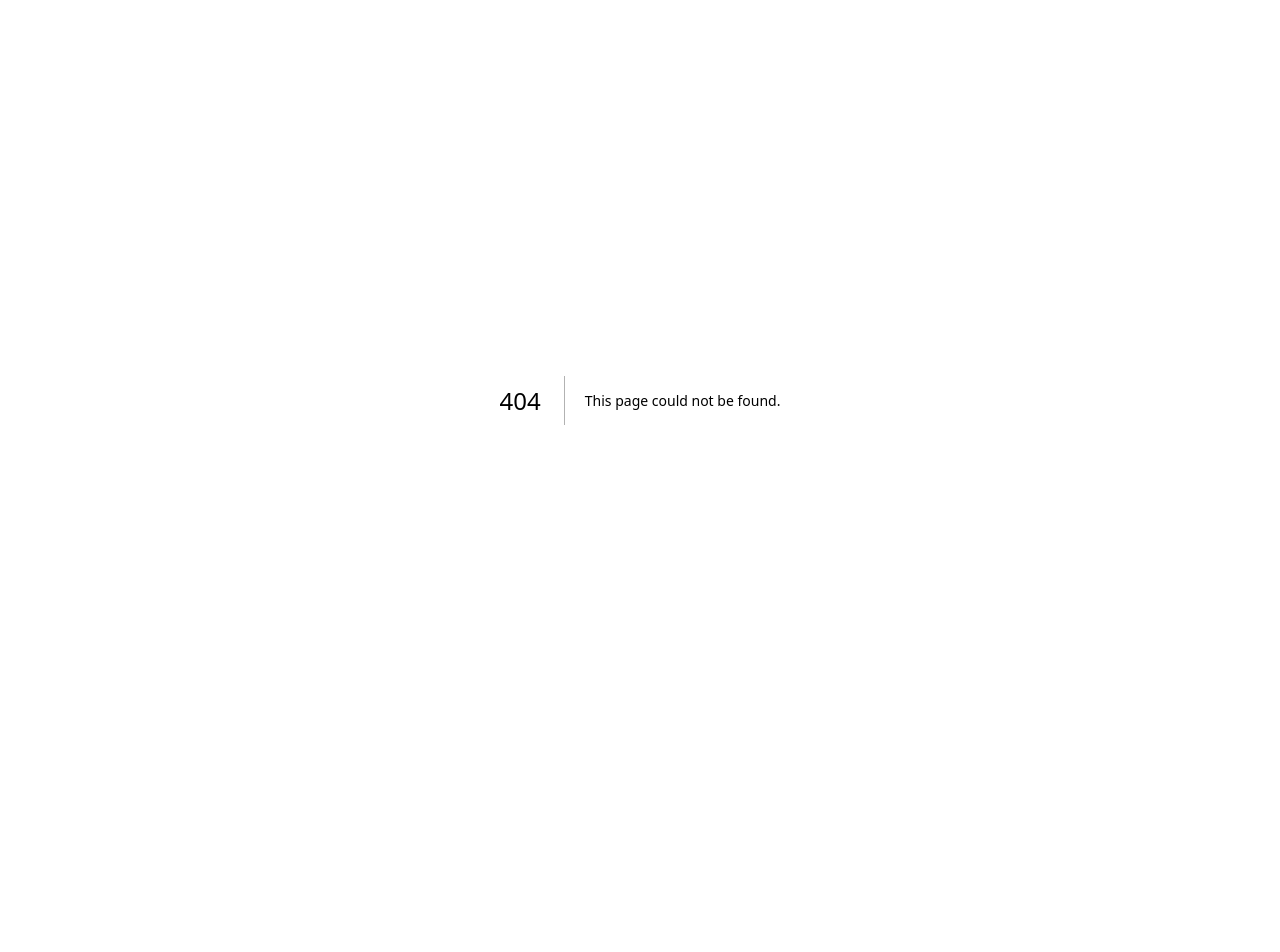
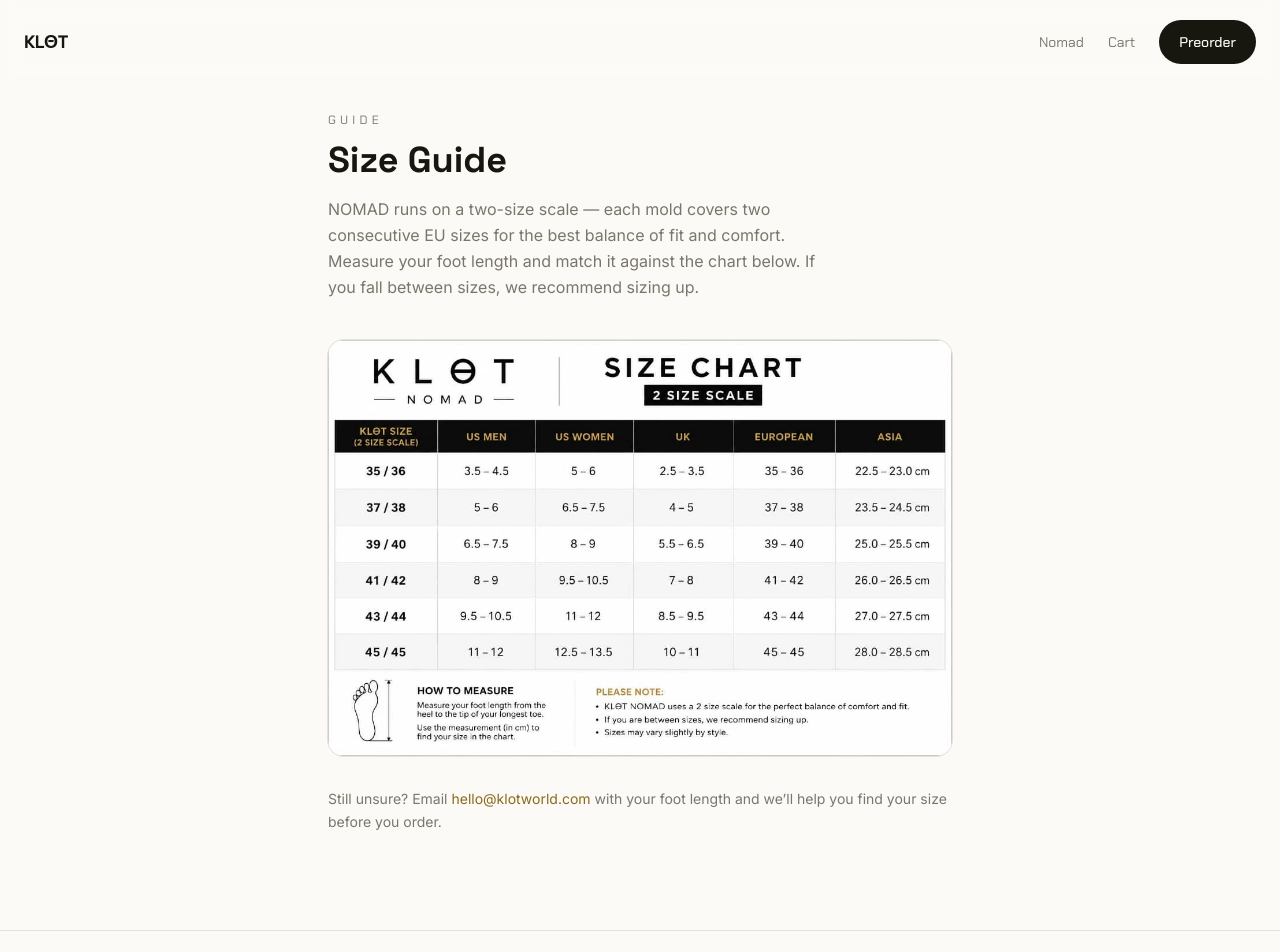
Before and after one commit to lexaether77-beep/nomadshoe, a Next.js app in the folder web/: page /size-guide in a window 1280 px wide. Before the commit this address had no page. Shown: the top 952 px of the page. Before the commit the page ends 800 px from the top, so only its background shows below. Built offline with nearby package versions, Linux system fonts and the light colour scheme.

Commit message:
Raise preorder price to $135 with shipping included, add size guide
Price now covers shipping so checkout has no separate shipping charge.
Adds a /size-guide page with the KLOT NOMAD size chart and a link to
it from the product page's size selector.

```diff
--- a/web/src/app/cart/page.tsx
+++ b/web/src/app/cart/page.tsx
@@ -119,7 +119,7 @@
                 </span>
               </div>
               <p className="font-technical text-xs text-muted">
-                Shipping and NGN conversion (if selected) calculated at
+                Shipping included. NGN conversion (if selected) calculated at
                 checkout.
               </p>
             </div>
--- /dev/null
+++ b/web/src/app/size-guide/page.tsx
@@ -0,0 +1,58 @@
+import type { Metadata } from "next";
+import Image from "next/image";
+import { Header } from "@/components/Header";
+import { Footer } from "@/components/Footer";
+
+export const metadata: Metadata = {
+  title: "Size Guide — KLΘT NOMAD",
+  description:
+    "Find your KLΘT NOMAD size — measurement instructions and a US/UK/EU/Asia conversion chart.",
+};
+
+export default function SizeGuidePage() {
+  return (
+    <>
+      <Header />
+      <main
+        id="main-content"
+        className="mx-auto flex w-full max-w-2xl flex-1 flex-col px-6 pt-28 pb-24"
+      >
+        <p className="font-technical text-xs tracking-[0.35em] text-muted uppercase">
+          Guide
+        </p>
+        <h1 className="mt-3 font-display text-3xl font-bold sm:text-4xl">
+          Size Guide
+        </h1>
+        <p className="mt-4 max-w-lg text-muted leading-relaxed">
+          NOMAD runs on a two-size scale &mdash; each mold covers two
+          consecutive EU sizes for the best balance of fit and comfort.
+          Measure your foot length and match it against the chart below. If
+          you fall between sizes, we recommend sizing up.
+        </p>
+
+        <div className="mt-10 overflow-hidden rounded-2xl ring-1 ring-line">
+          <Image
+            src="/images/guides/size-chart.jpg"
+            alt="KLΘT NOMAD size chart: EU sizes 35–46 paired in a two-size scale (35/36 through 45/46), with US Men, US Women, UK, and Asia (cm) equivalents. Measure foot length from heel to the tip of the longest toe."
+            width={1080}
+            height={720}
+            className="w-full h-auto"
+          />
+        </div>
+
+        <p className="mt-8 text-sm text-muted leading-relaxed">
+          Still unsure? Email{" "}
+          <a
+            href="mailto:hello@klotworld.com"
+            className="text-gold-ink hover:underline"
+          >
+            hello@klotworld.com
+          </a>{" "}
+          with your foot length and we&rsquo;ll help you find your size
+          before you order.
+        </p>
+      </main>
+      <Footer />
+    </>
+  );
+}
--- a/web/src/app/terms/page.tsx
+++ b/web/src/app/terms/page.tsx
@@ -94,9 +94,11 @@
               Shipping &amp; delivery
             </h2>
             <p className="mt-2">
-              We ship to the address you provide at checkout. You&rsquo;ll
-              receive an email confirmation when your order is placed, and
-              another when it ships.
+              Shipping is included in the preorder price &mdash; there are no
+              additional shipping charges at checkout. We ship to the address
+              you provide at checkout. You&rsquo;ll receive an email
+              confirmation when your order is placed, and another when it
+              ships.
             </p>
           </section>
 
--- a/web/src/components/ProductView.tsx
+++ b/web/src/components/ProductView.tsx
@@ -195,7 +195,8 @@
         <p className="mt-6 font-display text-2xl font-medium">
           ${nomadMeta.priceUSD}
           <span className="ml-2 text-sm font-normal text-muted">
-            USD &middot; full preorder payment &middot; NGN available at checkout
+            USD &middot; shipping included &middot; full preorder payment
+            &middot; NGN available at checkout
           </span>
         </p>
 
@@ -224,7 +225,10 @@
         <div id="buy" className="mt-8 scroll-mt-24">
           <div className="flex items-baseline justify-between">
             <p className="font-technical text-xs tracking-[0.2em] text-muted uppercase">
-              Size (EU)
+              Size (EU) &middot;{" "}
+              <Link href="/size-guide" className="text-gold-ink normal-case tracking-normal hover:underline">
+                Size Guide
+              </Link>
             </p>
             {showSizePrompt && (
               <span className="font-technical text-xs text-solar-ink">
--- a/web/src/lib/specs.ts
+++ b/web/src/lib/specs.ts
@@ -18,7 +18,7 @@
   sku: "KLT-NMD-BGP-001",
   release: "October 2026",
   origin: "Lagos, Nigeria",
-  priceUSD: 100,
+  priceUSD: 135,
 } as const;
 
 export const nomadSizesEU = [
```
Also changed, not shown: web/public/images/guides/size-chart.jpg (added).
